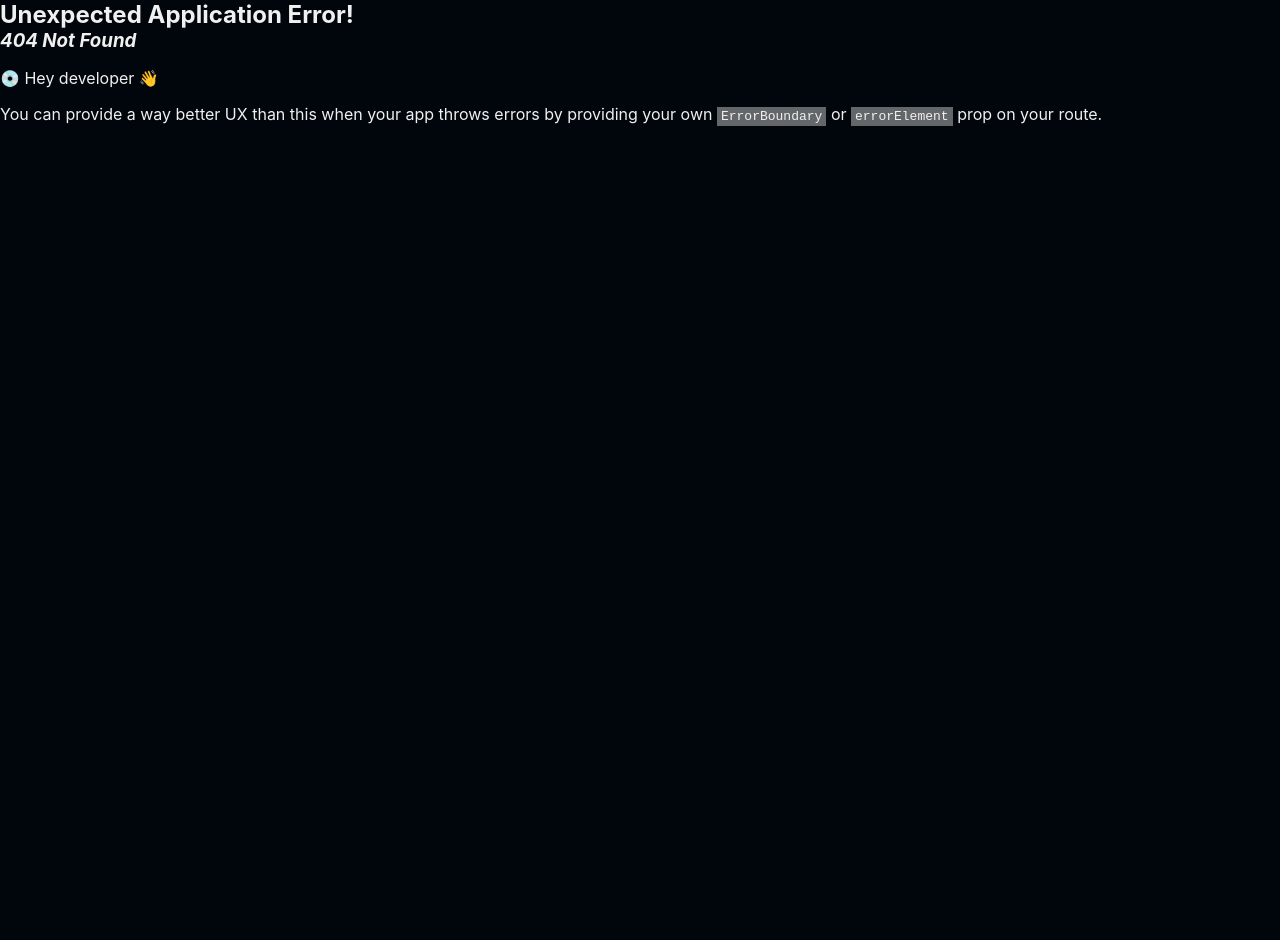
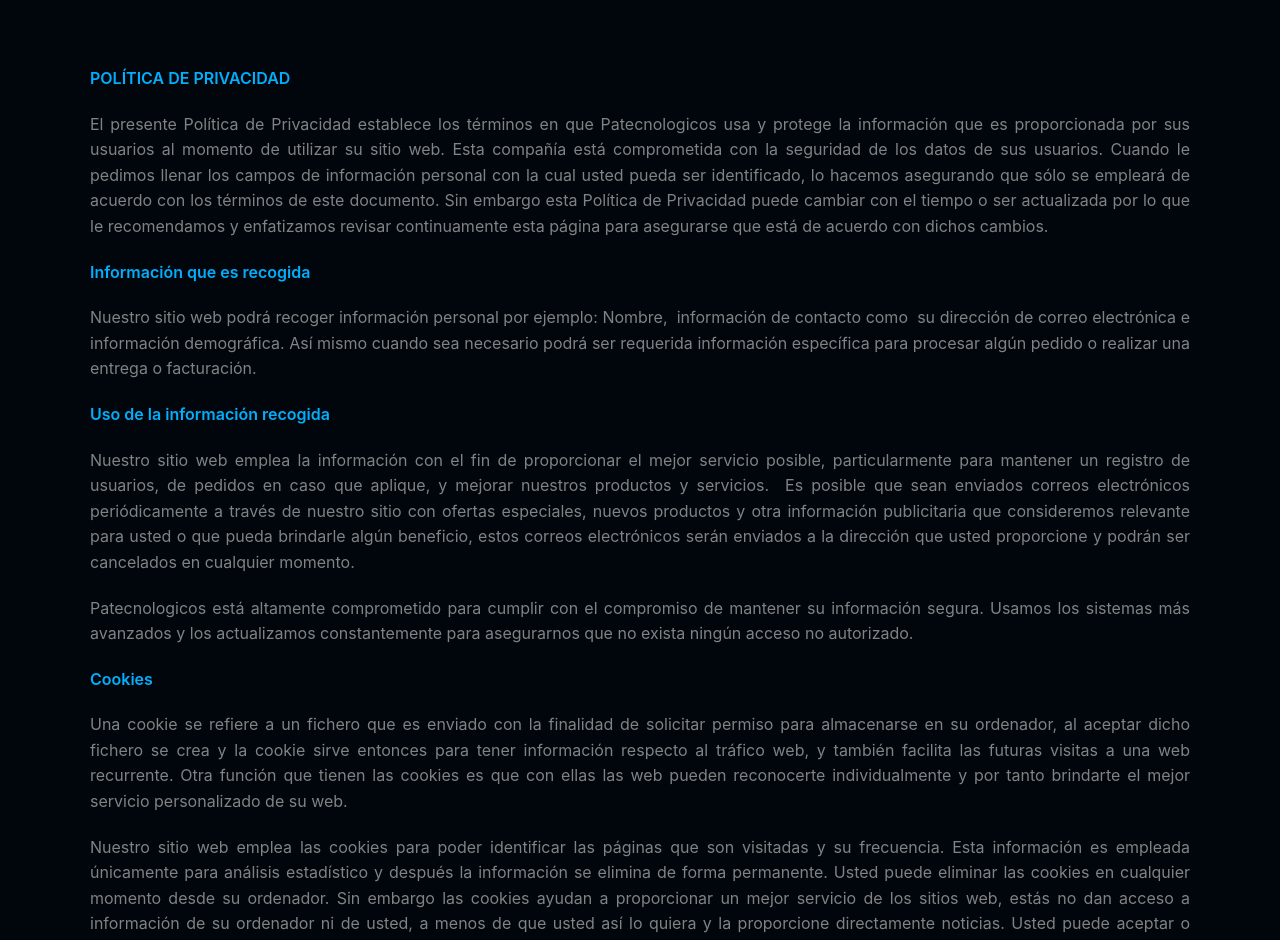
Before and after one commit to Ans-Soft/gaming-laptop-store-frontend, a React (Vite) app in the folder gaming-laptop-store/: page /politica-de-privacidad in a window 1280 px wide. Before the commit this address had no page. Shown: the top 940 px of the page. Before the commit the page ends 800 px from the top, so only its background shows below. Built offline with nearby package versions, Linux system fonts and the light colour scheme.

Commit message:
politica de privacidad

```diff
--- a/gaming-laptop-store/src/components/LandingHeader.jsx
+++ b/gaming-laptop-store/src/components/LandingHeader.jsx
@@ -18,6 +18,7 @@
           <a href="#nosotros">Nosotros</a>
           <a href="#envios">Envíos</a>
           <Link to="/catalogo">Catálogo</Link>
+          <Link to="/politica-de-privacidad">Política de Privacidad</Link>
         </nav>
       </div>
     </header>
--- a/gaming-laptop-store/src/main.jsx
+++ b/gaming-laptop-store/src/main.jsx
@@ -10,6 +10,7 @@
 import BaseProducts from "./pages/admin/BaseProducts.jsx";
 import Products from "./pages/admin/Products.jsx";
 import Catalog from "./pages/catalog/Catalog.jsx";
+import PrivacyPolicy from "./pages/privacy/Privacy.jsx";
 
 const router = createBrowserRouter([
   {
@@ -19,6 +20,10 @@
   {
     path: "/catalogo",
     element: <Catalog />,
+  },
+  {
+    path: "/politica-de-privacidad",
+    element: <PrivacyPolicy />,
   },
   {
     path: "/login",
--- /dev/null
+++ b/gaming-laptop-store/src/pages/privacy/Privacy.jsx
@@ -0,0 +1,62 @@
+import React from 'react';
+import '../../styles/privacy.css';
+
+const PrivacyPolicy = () => {
+  return (
+    <div className="privacy-container">
+      <p><strong>POLÍTICA DE PRIVACIDAD</strong></p>
+      <p>El presente Política de Privacidad establece los términos en que Patecnologicos usa y protege la información que es
+          proporcionada por sus usuarios al momento de utilizar su sitio web. Esta compañía está comprometida con la seguridad
+          de los datos de sus usuarios. Cuando le pedimos llenar los campos de información personal con la cual usted pueda
+          ser identificado, lo hacemos asegurando que sólo se empleará de acuerdo con los términos de este documento. Sin
+          embargo esta Política de Privacidad puede cambiar con el tiempo o ser actualizada por lo que le recomendamos y
+          enfatizamos revisar continuamente esta página para asegurarse que está de acuerdo con dichos cambios.</p>
+      <p><strong>Información que es recogida</strong></p>
+      <p>Nuestro sitio web podrá recoger información personal por ejemplo: Nombre,&nbsp; información de contacto como&nbsp; su
+          dirección de correo electrónica e información demográfica. Así mismo cuando sea necesario podrá ser requerida
+          información específica para procesar algún pedido o realizar una entrega o facturación.</p>
+      <p><strong>Uso de la información recogida</strong></p>
+      <p>Nuestro sitio web emplea la información con el fin de proporcionar el mejor servicio posible, particularmente para
+          mantener un registro de usuarios, de pedidos en caso que aplique, y mejorar nuestros productos y servicios. &nbsp;Es
+          posible que sean enviados correos electrónicos periódicamente a través de nuestro sitio con ofertas especiales,
+          nuevos productos y otra información publicitaria que consideremos relevante para usted o que pueda brindarle algún
+          beneficio, estos correos electrónicos serán enviados a la dirección que usted proporcione y podrán ser cancelados en
+          cualquier momento.</p>
+      <p>Patecnologicos está altamente comprometido para cumplir con el compromiso de mantener su información segura. Usamos
+          los sistemas más avanzados y los actualizamos constantemente para asegurarnos que no exista ningún acceso no
+          autorizado.</p>
+      <p><strong>Cookies</strong></p>
+      <p>Una cookie se refiere a un fichero que es enviado con la finalidad de solicitar permiso para almacenarse en su
+          ordenador, al aceptar dicho fichero se crea y la cookie sirve entonces para tener información respecto al tráfico
+          web, y también facilita las futuras visitas a una web recurrente. Otra función que tienen las cookies es que con
+          ellas las web pueden reconocerte individualmente y por tanto brindarte el mejor servicio personalizado de su web.
+      </p>
+      <p>Nuestro sitio web emplea las cookies para poder identificar las páginas que son visitadas y su frecuencia. Esta
+          información es empleada únicamente para análisis estadístico y después la información se elimina de forma
+          permanente. Usted puede eliminar las cookies en cualquier momento desde su ordenador. Sin embargo las cookies ayudan
+          a proporcionar un mejor servicio de los sitios web, estás no dan acceso a información de su ordenador ni de usted, a
+          menos de que usted así lo quiera y la proporcione directamente noticias. Usted puede aceptar o negar el uso de cookies, sin embargo la mayoría de
+          navegadores aceptan cookies automáticamente pues sirve para tener un mejor servicio web. También usted puede cambiar
+          la configuración de su ordenador para declinar las cookies. Si se declinan es posible que no pueda utilizar algunos
+          de nuestros servicios.</p>
+      <p><strong>Enlaces a Terceros</strong></p>
+      <p>Este sitio web pudiera contener en laces a otros sitios que pudieran ser de su interés. Una vez que usted de clic en
+          estos enlaces y abandone nuestra página, ya no tenemos control sobre al sitio al que es redirigido y por lo tanto no
+          somos responsables de los términos
+              o privacidad ni de la protección de sus datos en esos otros sitios terceros. Dichos sitios están sujetos a
+          sus propias políticas de privacidad por lo cual es recomendable que los consulte para confirmar que usted está de
+          acuerdo con estas.</p>
+      <p><strong>Control de su información personal</strong></p>
+      <p>En cualquier momento usted puede restringir la recopilación o el uso de la información personal que es proporcionada
+          a nuestro sitio web.&nbsp; Cada vez que se le solicite rellenar un formulario, como el de alta de usuario, puede
+          marcar o desmarcar la opción de recibir información por correo electrónico. &nbsp;En caso de que haya marcado la
+          opción de recibir nuestro boletín o publicidad usted puede cancelarla en cualquier momento.</p>
+      <p>Esta compañía no venderá, cederá ni distribuirá la información personal que es recopilada sin su consentimiento,
+          salvo que sea requerido por un juez con un orden judicial.</p>
+      <p>Patecnologicos Se reserva el derecho de cambiar los términos de la presente Política de Privacidad en cualquier
+          momento.</p>
+    </div>
+  );
+};
+
+export default PrivacyPolicy;
--- /dev/null
+++ b/gaming-laptop-store/src/styles/privacy.css
@@ -0,0 +1,17 @@
+.privacy-container {
+    padding: 50px 20px;
+    max-width: 1100px;
+    margin: auto;
+    text-align: justify;
+}
+
+.privacy-container p {
+    color: var(--subtitle-color);
+    line-height: 1.6;
+    margin-bottom: 20px;
+}
+
+.privacy-container strong {
+    color: var(--primary-color);
+    font-weight: 600;
+}
```
